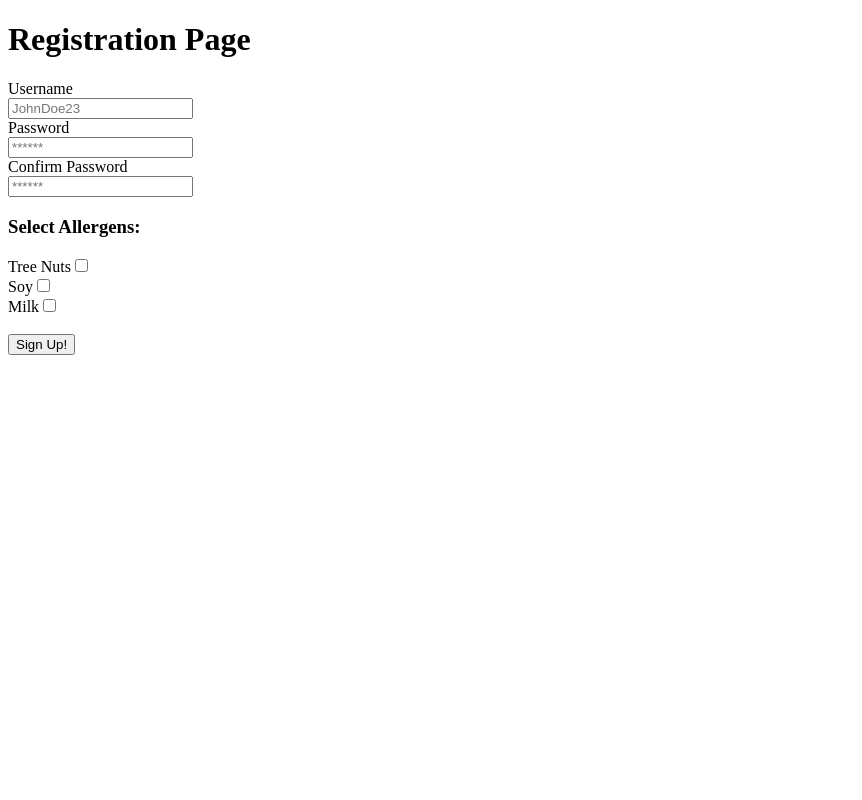
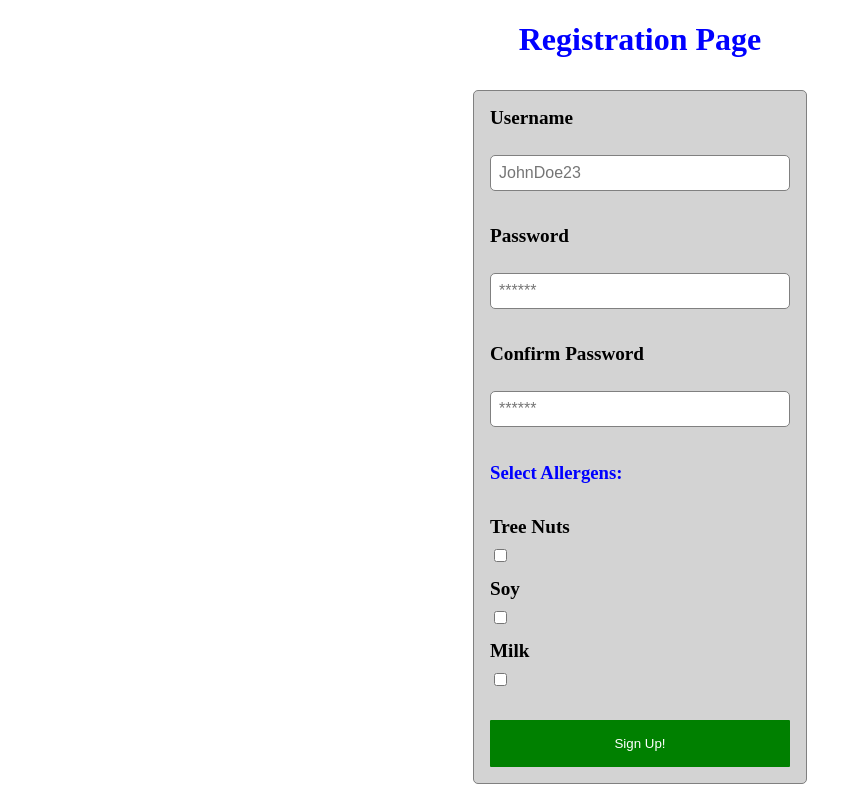
Before and after one commit to Ayce-v2/potlukk-project, a React (Create React App) app: page /registration in a window 1280 px wide. Shown: the whole page, without its empty margins (0-862 px from the left). Built offline with nearby package versions, Linux system fonts and the light colour scheme.

Commit message:
registration page with CSS

```diff
--- a/src/pages/registration-page.tsx
+++ b/src/pages/registration-page.tsx
@@ -8,6 +8,47 @@ import { initialState } from "../reducers/registration-reducer"
 
 
 export function RegistrationPage(){
+
+    const headingStyles = {
+        color: 'blue',
+        marginBottom: '2rem',
+      };
+
+      const labelStyles = {
+        display: 'block',
+        fontSize: '1.2rem',
+        fontWeight: 'bold',
+        marginBottom: '0.5rem',
+      };
+
+      const inputStyles = {
+        fontSize: '1rem',
+        padding: '0.5rem',
+        borderRadius: '5px',
+        border: '1px solid grey',
+        marginBottom: '1rem',
+      };
+
+      const buttonStyles = {
+        backgroundColor: 'green',
+        color: 'white',
+        padding: '1rem 1rem',
+        border: 'none',
+        borderRadius: '1px',
+        cursor: 'pointer',
+      };
+
+
+      const formStyles = {
+        display: 'flex',
+        flexDirection: 'column' as const,
+        maxWidth: '300px',
+        margin: '0 auto',
+        border: '1px solid gray',
+        padding: '1rem',
+        borderRadius: '5px',
+        backgroundColor: 'lightgrey'
+      };
 
 
     const navigate = useNavigate()
@@ -35,46 +76,50 @@ export function RegistrationPage(){
 
 
     return <>
-    <h1>Registration Page</h1>
+    <h1 style={headingStyles}> <center>Registration Page</center></h1>
 
-    <label htmlFor="username">Username</label>
+    <form style={formStyles}>
+
+    <label style={labelStyles} htmlFor="username">Username</label>
     <br></br>
-    <input id="username" type="text" placeholder="JohnDoe23" onChange={e => dispatch({type:"SET_USERNAME", payload:e.target.value})}/>
+    <input style={inputStyles} id="username" type="text" placeholder="JohnDoe23" onChange={e => dispatch({type:"SET_USERNAME", payload:e.target.value})}/>
 
     <br></br>
 
-    <label htmlFor="password">Password</label>
+    <label style={labelStyles} htmlFor="password">Password</label>
     <br></br>
-    <input id="password" type="text" placeholder="******" onChange={e => dispatch({type:"SET_PASSWORD", payload:e.target.value})}/>
+    <input style={inputStyles} id="password" type="text" placeholder="******" onChange={e => dispatch({type:"SET_PASSWORD", payload:e.target.value})}/>
 
     <br></br>
 
-    <label htmlFor="confirm">Confirm Password</label>
+    <label style={labelStyles} htmlFor="confirm">Confirm Password</label>
     <br></br>
-    <input id="confirm" type="text" placeholder="******" onChange={e => dispatch({type:"VERIFY_PASSWORD", payload:e.target.value})}/>
+    <input style={inputStyles} id="confirm" type="text" placeholder="******" onChange={e => dispatch({type:"VERIFY_PASSWORD", payload:e.target.value})}/>
 
 
 
     <div id="allergens">
-        <h3>Select Allergens:</h3>
+        <h3 style={headingStyles}>Select Allergens:</h3>
 
-        <label htmlFor="allergy">Tree Nuts</label>
-        <input id="allergy" type="checkbox" onChange={e =>dispatch({type:"SET_ALLERGEN", payload:"TREE_NUT"})}/>
+        <label style={labelStyles} htmlFor="allergy">Tree Nuts</label>
+        <input style={inputStyles} id="allergy" type="checkbox" onChange={e =>dispatch({type:"SET_ALLERGEN", payload:"TREE_NUT"})}/>
 
-        <br></br>
 
-        <label htmlFor="allergy2">Soy</label>
-        <input id="allergy2" type="checkbox"  onChange={e =>dispatch({type:"SET_ALLERGEN", payload:"SOY"})}/>
 
-        <br></br>
+        <label style={labelStyles} htmlFor="allergy2">Soy</label>
+        <input style={inputStyles} id="allergy2" type="checkbox"  onChange={e =>dispatch({type:"SET_ALLERGEN", payload:"SOY"})}/>
 
-        <label htmlFor="allergy3">Milk</label>
-        <input id="allergy3" type="checkbox"   onChange={e =>dispatch({type:"SET_ALLERGEN", payload:"MILK"})}/>
+
+
+        <label style={labelStyles} htmlFor="allergy3">Milk</label>
+        <input style={inputStyles} id="allergy3" type="checkbox"   onChange={e =>dispatch({type:"SET_ALLERGEN", payload:"MILK"})}/>
 
     </div>
 
     <br></br>
-    <button onClick={submitData}>Sign Up!</button>
+    <button style={buttonStyles} onClick={submitData}>Sign Up!</button>
+
+    </form>
 
 
     </>
```
